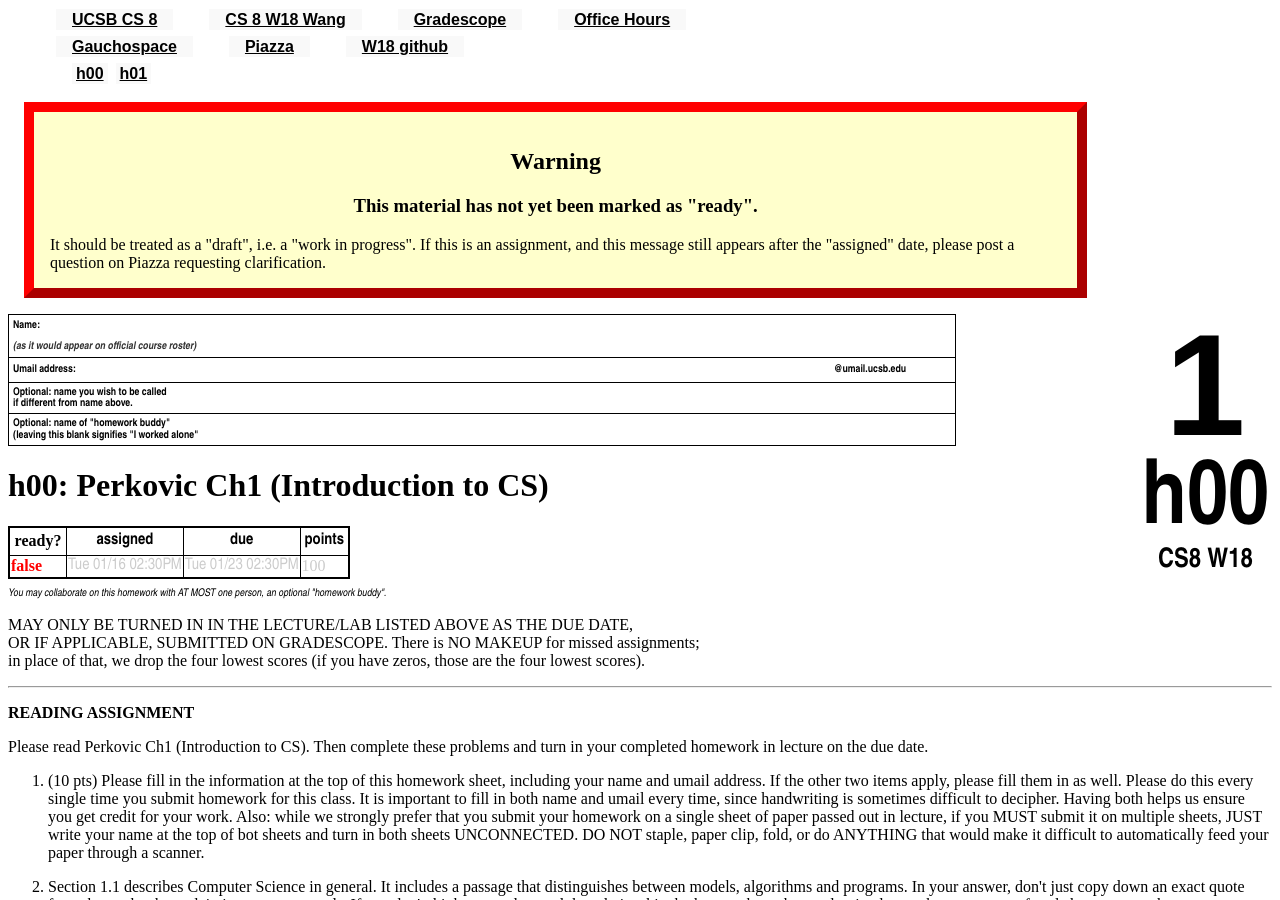
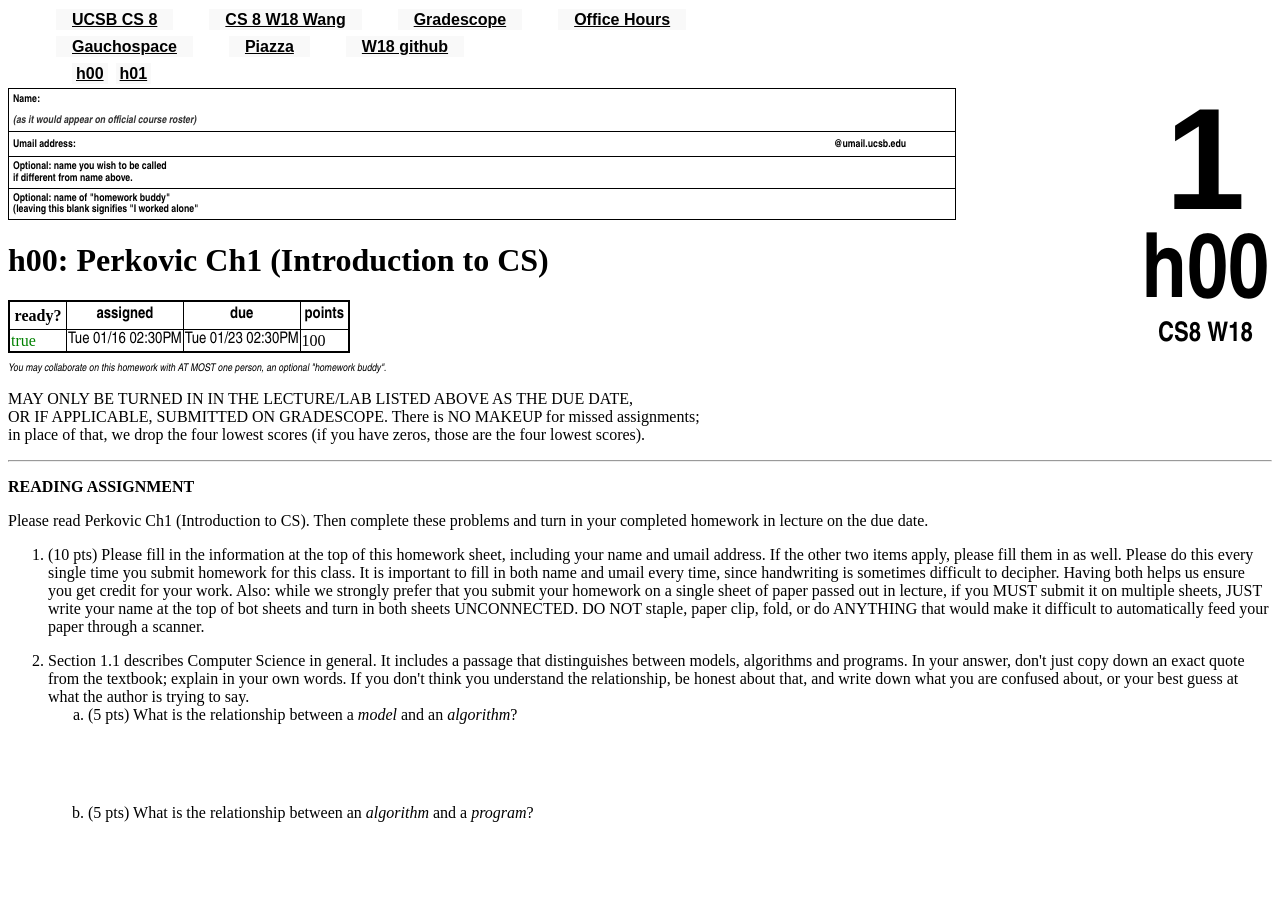
Before and after one commit to ucsb-cs8-w18-wang/ucsb-cs8-w18-wang.github.io, a Jekyll site: the page built from _hwk/h00.md, in a window 1280 px wide and 900 px high. Built offline with Jekyll 4.4.1, drawn with Linux system fonts in a browser that asks for light colours.

Commit message:
Marking h00, h01, and lab00 as 'ready'

```diff
--- a/_hwk/h00.md
+++ b/_hwk/h00.md
@@ -1,7 +1,7 @@
 ---
 num: "h00"
 desc: "Perkovic Ch1 (Introduction to CS)"
-ready: false
+ready: true
 assigned: 2018-01-16 14:30
 due: 2018-01-23 14:30
 ---
```
Also changed, not shown: _hwk/h01.md (+1 -1 lines), _lab/lab00.md (+1 -1 lines).
